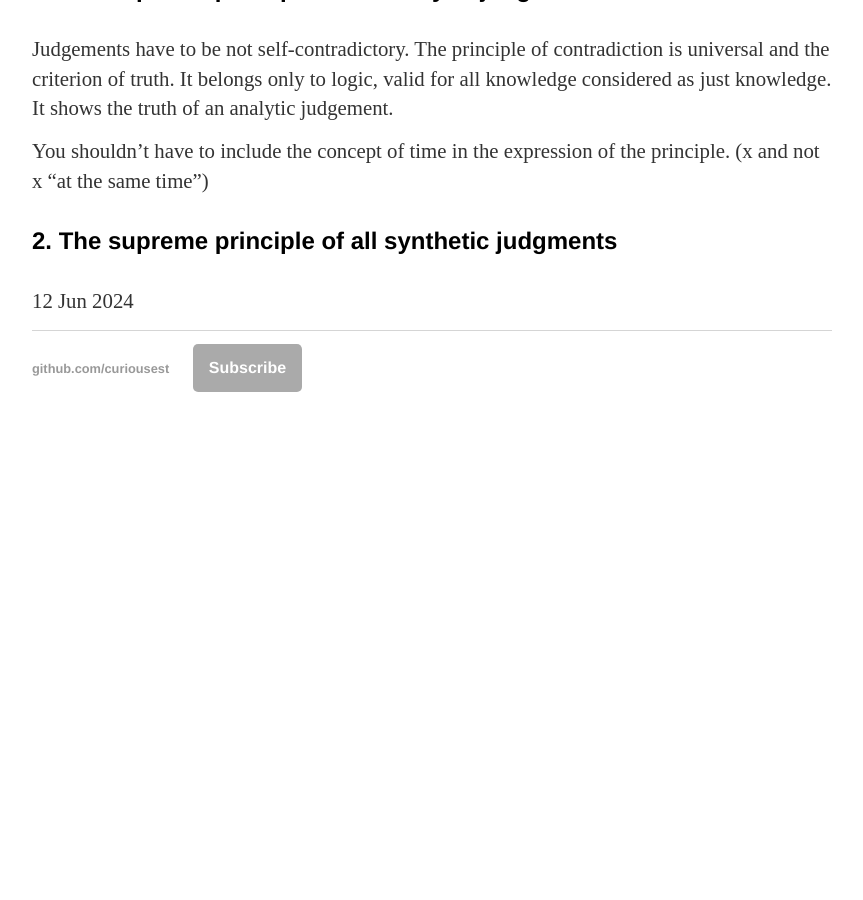
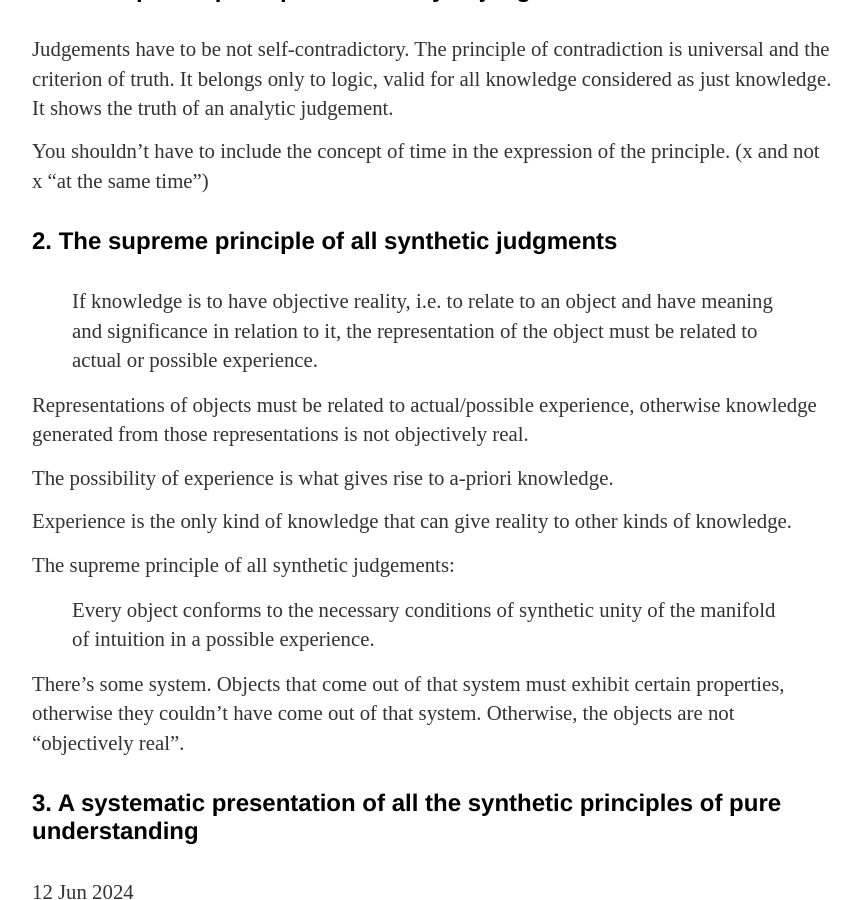
Before and after one commit to curiousest/curiousest.github.io, a Jekyll site: the page built from _posts/2024-07-12-Kant-study-notes.md, in a window 1280 px wide and 900 px high, scrolled down 23868 px. Shown: the whole window, without its empty margins (208-1071 px from the left). Built offline with Jekyll 4.4.1, drawn with Linux system fonts in a browser that asks for light colours; before the commit the page ends 24273 px from its top, so only the background shows below that.

Commit message:
Article touchups.

```diff
--- a/_posts/2024-07-12-Kant-study-notes.md
+++ b/_posts/2024-07-12-Kant-study-notes.md
@@ -798,3 +798,18 @@
 You shouldn't have to include the concept of time in the expression of the principle. (x and not x "at the same time")
 
 #### 2. The supreme principle of all synthetic judgments
+
+> If knowledge is to have objective reality, i.e. to relate to an object and have meaning and significance in relation to it, the representation of the object must be related to actual or possible experience.
+
+Representations of objects must be related to actual/possible experience, otherwise knowledge generated from those representations is not objectively real.
+
+The possibility of experience is what gives rise to a-priori knowledge.
+
+Experience is the only kind of knowledge that can give reality to other kinds of knowledge.
+
+The supreme principle of all synthetic judgements:
+> Every object conforms to the necessary conditions of synthetic unity of the manifold of intuition in a possible experience.
+
+There's some system. Objects that come out of that system must exhibit certain properties, otherwise they couldn't have come out of that system. Otherwise, the objects are not "objectively real".
+
+#### 3. A systematic presentation of all the synthetic principles of pure understanding
```
Also changed, not shown: _posts/2024-07-20-microsoft-google-and-strawberry-liquorice.md (+3 -2 lines).
